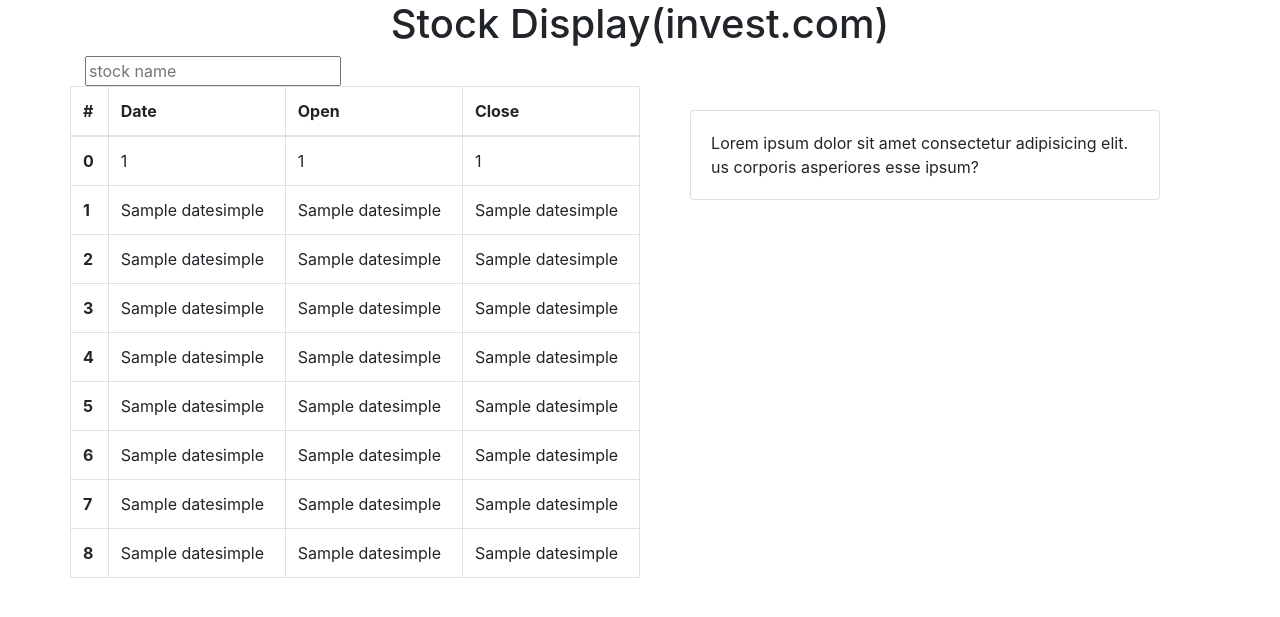
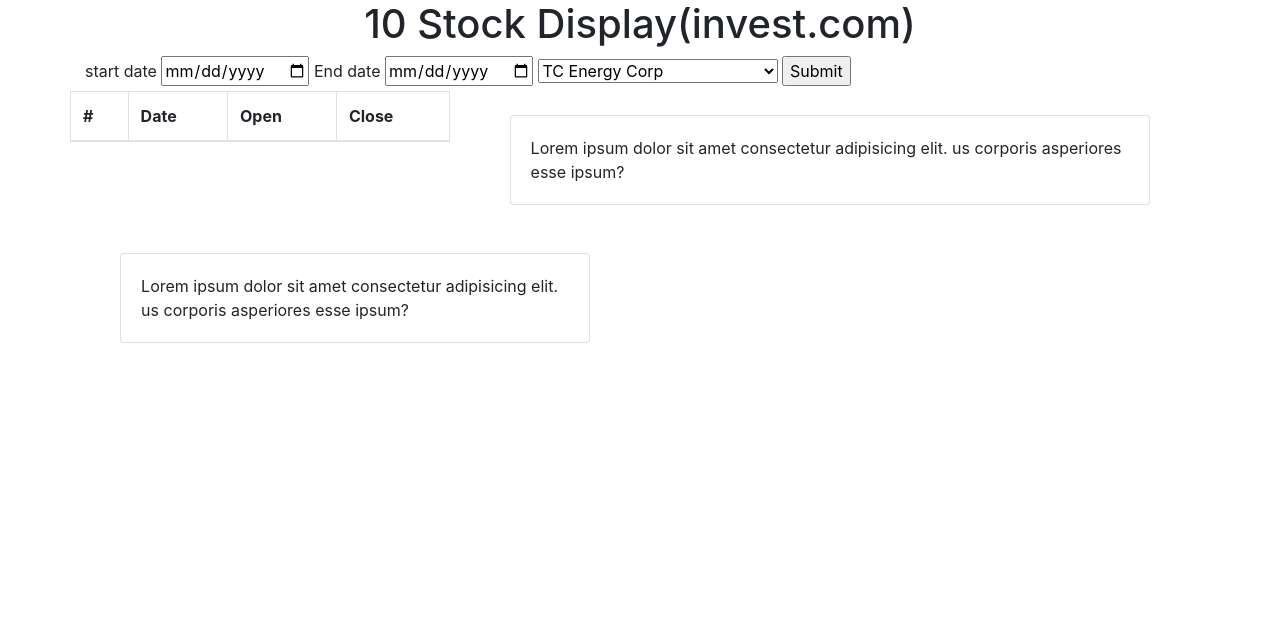
Before and after one commit to xumegan/flask-project, a Flask app: template website/templates/invest.html in a window 1280 px wide. Shown: the part 56-673 px from the top of the page. Run offline with Flask 2, Linux system fonts and the light colour scheme; the template is opened without the code that fills it: most values are stand-ins (such as "Sample title", 1, 10 or a date in 2020); lists and menus that the app fills with data are empty; some libraries are stand-ins or nearby versions.

Commit message:
stock chart

```diff
--- a/website/templates/invest.html
+++ b/website/templates/invest.html
@@ -2,11 +2,24 @@
 {% block title %}invest{% endblock %}
 
 {%block content %}
-<h1 align="center">Stock Display(invest.com)</h1>
-<input type="text" placeholder="stock name"/>
-<div class="row">
-  <table class="table table-bordered col-6" method="GET">
-    <thead>
+<h1 align="center">{{stocks[0]}} Stock Display(invest.com)</h1>
+<form method="POST">
+  <label>start date</label>
+  <input type="date" id="startdate" Name="startdate"/>
+  <label>End date</label>
+  <input type="date" id="enddate" Name="enddate"/>
+  <select id="pickstock" Name="pickstock">
+    <option value="TRP">TC Energy Corp</option>
+    <option value="SU">Suncor Energy Inc</option>
+    <option value="CP">Canadian Pacific Railway Ltd</option>
+    <option value="IMO">Imperial Oil Ltd</option>
+  </select>
+  <input type="submit">
+</form>
+
+<div class="row stocktable">
+  <table class="table table-bordered col-4" method="GET" cellspacing="0" cellpadding="1" width="300">
+    <thead cellspacing="0" cellpadding="1" width="300">
       <tr>
         <th scope="col">#</th>
         <th scope="col">Date</th>
@@ -14,21 +27,21 @@
         <th scope="col">Close</th>
       </tr>
     </thead>
-    <tbody>
+    <tbody cellspacing="0" cellpadding="1" width="300">
       {% for d in datesimple %}
-        {% for i in range(9) %}
+        {% for i in range(k) %}
       <tr>
         <th scope="row">{{i}}</th>
-        <td> {{d[i]}}</td>
-        <td> {{d[i]}}</td>
-        <td> {{d[i]}}</td>
+        <td> {{d.get('date')[i]}}</td>
+        <td> {{d.get('open')[i]}}</td>
+        <td> {{d.get('close')[i]}}</td>
       </tr>
       {% endfor %}
       {% endfor %}
 
     </tbody>
   </table>
-  <div class="col-6 p-4">
+  <div class="col-8 p-4">
     <div class="card m-auto" style="width: 90%;" data-aos="fade-left">
         <div class="card-body">
             <div id="chart1"></div>
@@ -37,22 +50,27 @@ us corporis asperiores esse ipsum?</p>
         </div>
         </div>
     </div>
+    <div class="col-6 p-4">
+      <div class="card m-auto" style="width: 90%;" data-aos="fade-left">
+          <div class="card-body">
+              <div id="chart2"></div>
+              <p class="card-text">Lorem ipsum dolor sit amet consectetur adipisicing elit. us corporis asperiores esse ipsum?</p>
+          </div>
+          </div>
+      </div>
   </div>
 
     </div>
 </div>
+
 <!-- plotly CDN -->
 
 <script src="https://cdn.plot.ly/plotly-latest.min.js"></script>
 <script type="text/javascript">
-    var graph1 = {{ graph1JSON | safe}};
-    console.log({graph1})
+    //var graph1 = {{ graph1JSON | safe}};
     Plotly.plot("chart1", {{ graph1JSON | safe}},{});
 
-    // var graphs2 = "{{ graph2JSON | safe}}";
-    // Plotly.plot("chart2", {{ graph2JSON | safe}},{});
+    //Plotly.plot("chart2", {{ graph2JSON | safe}},{});
 
-    // var graphs3 = "{{ graph3JSON | safe}}";
-    // Plotly.plot("chart3", graphs3,{});
 </script>
 {% endblock %}
```
Also changed, not shown: website/invests.py (+46 -92 lines), website/static/css/main.css (+12 -0 lines), website/views.py (+0 -19 lines).
